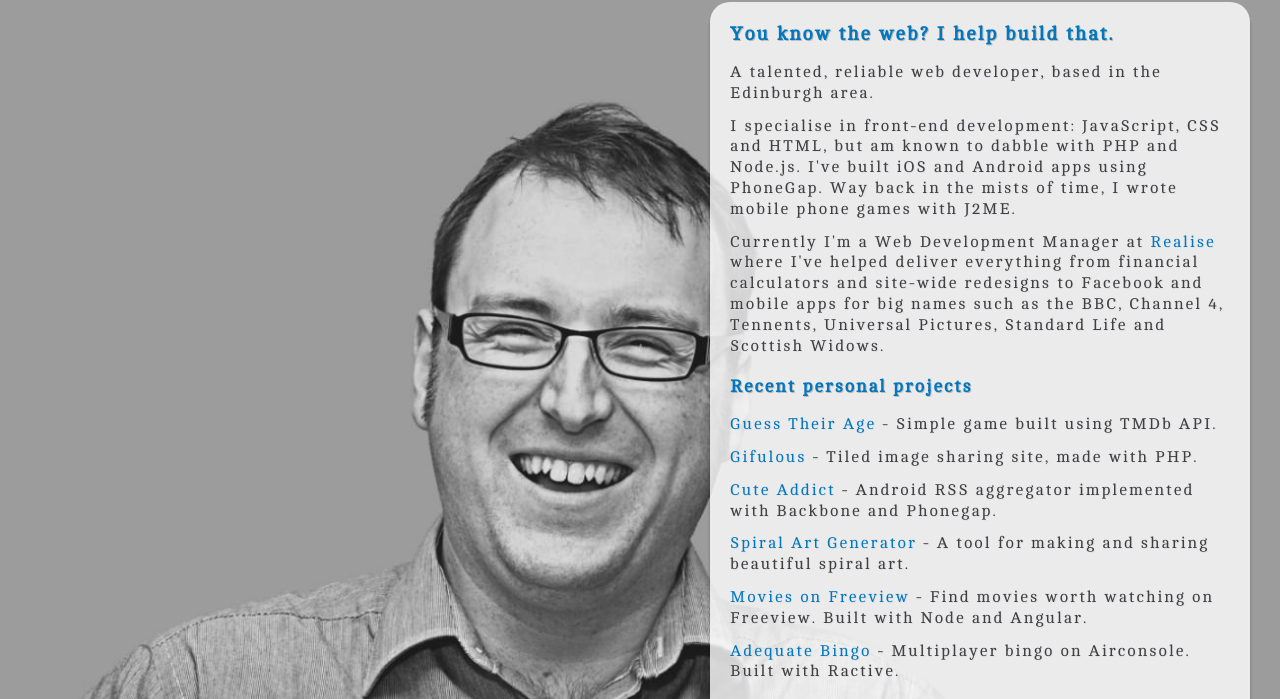
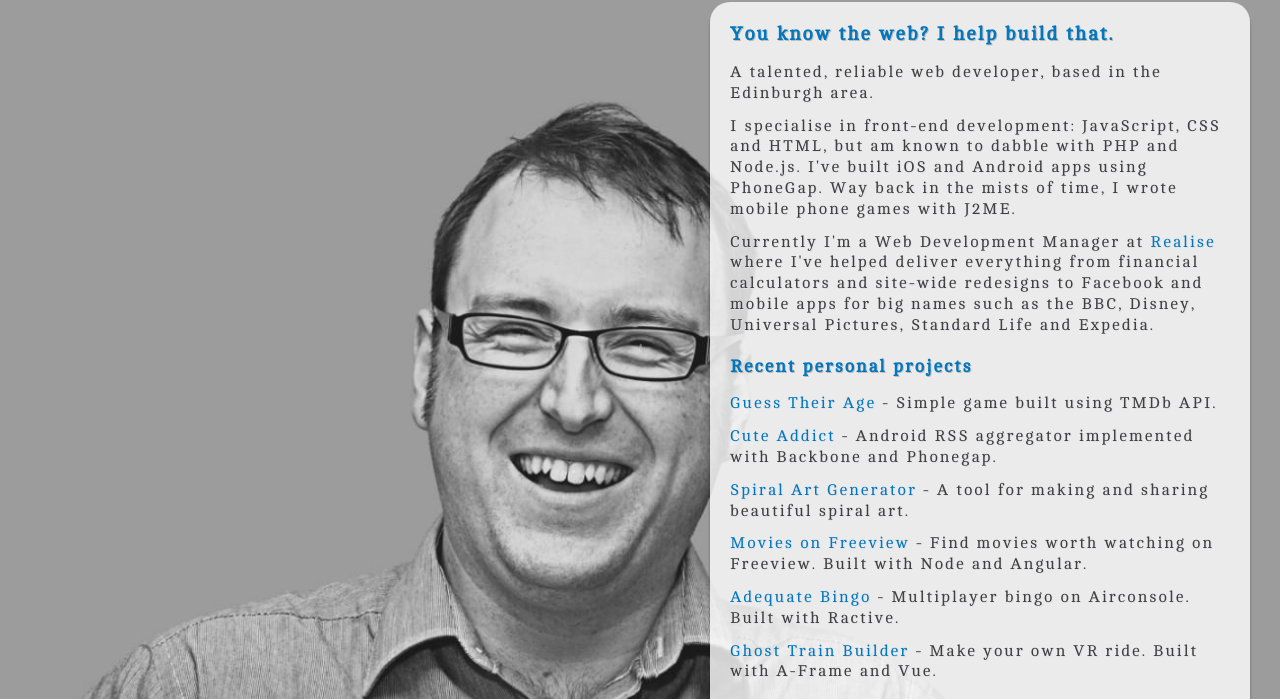
Before and after one commit to davidpanik/Lostincode, a plain HTML site: page index.html in a window 1280 px wide. Shown: the part 152-851 px from the top of the page. Drawn offline with Linux system fonts and the light colour scheme.

Commit message:
Updating copy

```diff
--- a/index.html
+++ b/index.html
@@ -3,7 +3,7 @@
 	<head>
 		<title>Lost in Code - David Storey, Web Developer</title>
 
-		<meta name="description" content="Personal website of David Storey. A web developer based in the Edinburgh area."/>
+		<meta name="description" content="Personal website of David Storey. A web developer and creative technologist based in the Edinburgh area."/>
 
 		<meta charset="utf-8"/>
 		<meta name="viewport" content="width=device-width,initial-scale=1"/>
@@ -25,16 +25,16 @@
 
 				<p>A talented, reliable web developer, based in the Edinburgh area.</p>
 				<p>I specialise in front-end development: JavaScript, CSS and HTML, but am known to dabble with PHP and Node.js. I've built iOS and Android apps using PhoneGap. Way back in the mists of time, I wrote mobile phone games with J2ME.</p>
-				<p>Currently I'm a Web Development Manager at <a target="_blank" href="http://www.realise.com">Realise</a> where I've helped deliver everything from financial calculators and site-wide redesigns to Facebook and mobile apps for big names such as the BBC, Channel 4, Tennents, Universal Pictures, Standard Life and Scottish Widows.</p>
+				<p>Currently I'm a Web Development Manager at <a target="_blank" href="http://www.realise.com">Realise</a> where I've helped deliver everything from financial calculators and site-wide redesigns to Facebook and mobile apps for big names such as the BBC, Disney, Universal Pictures, Standard Life and Expedia.</p>
 
 				<h3>Recent personal projects</h3>
 
 				<p><a target="_blank" href="http://guesstheirage.co.uk/">Guess Their Age</a> - Simple game built using TMDb API.</p>
-				<p><a target="_blank" href="http://gifulo.us/">Gifulous</a> - Tiled image sharing site, made with PHP.</p>
 				<p><a target="_blank" href="https://play.google.com/store/apps/details?id=com.lostincode.cuteaddict">Cute Addict</a> - Android RSS aggregator implemented with Backbone and Phonegap.</p>
 				<p><a target="_blank" href="http://codepen.io/davidpanik/full/myMrLx/">Spiral Art Generator</a> - A tool for making and sharing beautiful spiral art.</p>
 				<p><a target="_blank" href="http://www.moviesonfreeview.co.uk">Movies on Freeview</a> - Find movies worth watching on Freeview. Built with Node and Angular.</p>
 				<p><a target="_blank" href="https://www.airconsole.com/play/adequate-bingo">Adequate Bingo</a> - Multiplayer bingo on Airconsole. Built with Ractive.</p>
+				<p><a target="_blank" href="http://www.ghosttrainbuilder.com">Ghost Train Builder</a> - Make your own VR ride. Built with A-Frame and Vue.</p>
 
 				<nav class="selfClearing">
 					<a href="mailto:david@lostincode.co.uk" target="_blank"><img src="./img/icons/email.png" alt="E-mail" /></a>
```
